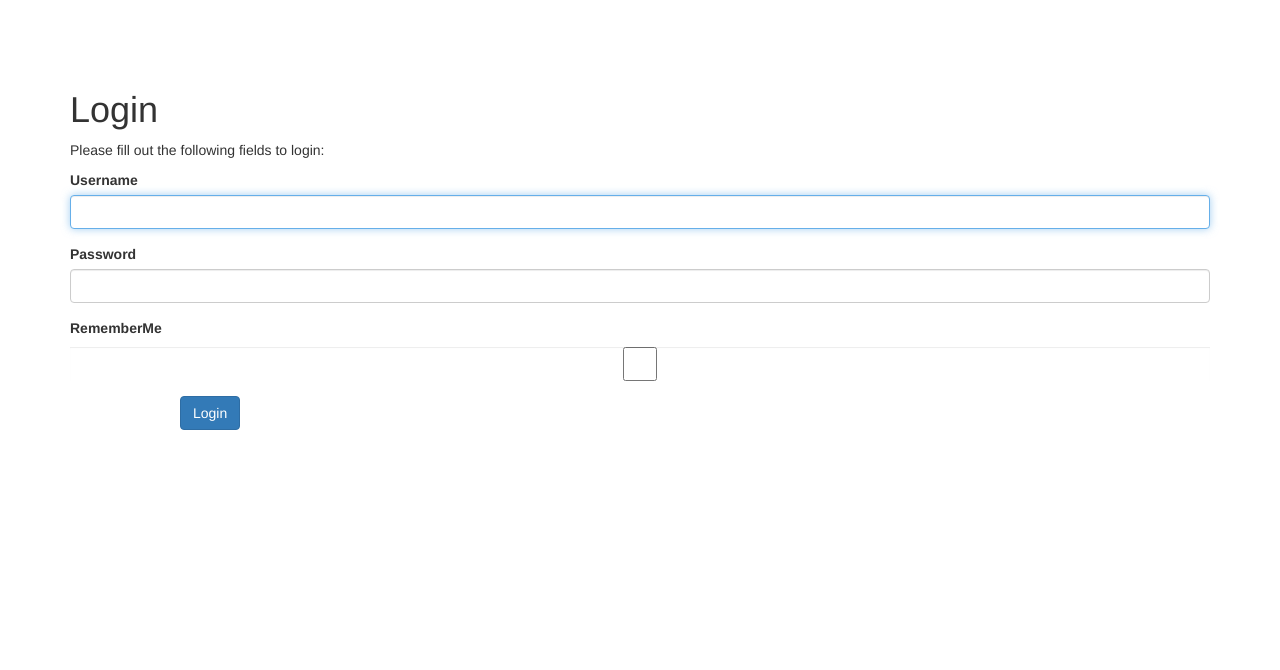
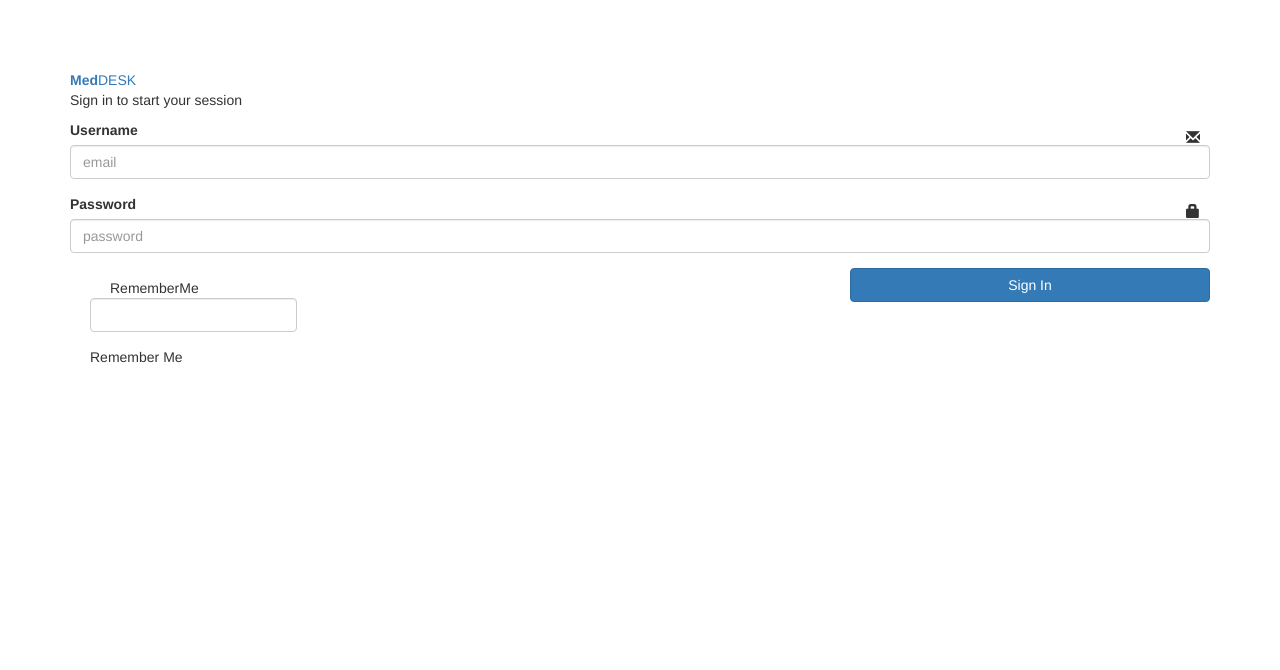
Before and after one commit to ut8ia/meddesk, a Yii app: template views/site/login.php in a window 1280 px wide. Shown: the top 670 px of the page. Run offline with PHP 8.4 and a stand-in for Yii, Linux system fonts and the light colour scheme; the template is opened without the code that fills it, so the values that code supplies are empty; form fields are guessed from the names that the template uses; some libraries are stand-ins or nearby versions.

Commit message:
footer? fixes? translations|

```diff
--- a/composer.json
+++ b/composer.json
@@ -31,7 +31,8 @@
         "yii2tech/ar-file": "*",
         "yiisoft/yii2-imagine": "~2.1.0",
         "dmstr/yii2-adminlte-asset": "^2.1",
-        "hiqdev/yii2-asset-icheck": "*"
+        "hiqdev/yii2-asset-icheck": "*",
+        "lajax/yii2-translate-manager": "^1.7.1"
 
     },
     "require-dev": {
--- a/controllers/SiteController.php
+++ b/controllers/SiteController.php
@@ -83,7 +83,7 @@ class SiteController extends Controller
         if ($model->load(Yii::$app->request->post()) && $model->login()) {
             return $this->redirect('/desk/start');
         }
-        return $this->render('loginlte', [
+        return $this->render('login', [
             'model' => $model,
         ]);
     }
--- a/modules/desk/composer.json
+++ b/modules/desk/composer.json
@@ -26,6 +26,7 @@
     "yii2tech/ar-softdelete": "*",
     "yii2tech/ar-file": "*",
     "yiisoft/yii2-imagine": "~2.1.0",
-    "dmstr/yii2-adminlte-asset": "^2.1"
+    "dmstr/yii2-adminlte-asset": "^2.1",
+    "lajax/yii2-translate-manager": "^1.7.1"
   }
 }
--- a/modules/desk/views/layouts/content.php
+++ b/modules/desk/views/layouts/content.php
@@ -22,11 +22,7 @@ use dmstr\widgets\Alert;
 </div>
 
 <footer class="main-footer">
-    <div class="pull-right hidden-xs">
-        <b>Version</b> 2.0
-    </div>
-    <strong>Copyright &copy; 2014-2015 <a href="http://almsaeedstudio.com">Almsaeed Studio</a>.</strong> All rights
-    reserved.
+   <?= date('Y-m-d H:m:s',time()); ?>
 </footer>
 
 <!-- Control Sidebar -->
--- a/views/layouts/login.php
+++ b/views/layouts/login.php
@@ -8,7 +8,6 @@ use yii\bootstrap\BootstrapPluginAsset;
 use yii\web\JqueryAsset;
 use yii\helpers\Html;
 use hiqdev\assets\icheck\iCheckAsset;
-use yii\bootstrap\ActiveForm;
 
 JqueryAsset::register($this);
 AdminLteAsset::register($this);
--- a/views/site/login.php
+++ b/views/site/login.php
@@ -2,43 +2,87 @@
 
 /* @var $this yii\web\View */
 /* @var $form yii\bootstrap\ActiveForm */
-/* @var $model app\models\LoginForm */
+/* @var $model app\modules\desk\models\forms\LoginForm */
 
-use yii\helpers\Html;
 use yii\bootstrap\ActiveForm;
 
 $this->title = 'Login';
 $this->params['breadcrumbs'][] = $this->title;
 ?>
-<div class="site-login">
-    <h1><?= Html::encode($this->title) ?></h1>
 
-    <p>Please fill out the following fields to login:</p>
+
+<div class="login-box">
+    <div class="login-logo">
+        <a href="https://adminlte.io/themes/AdminLTE/index2.html"><b>Med</b>DESK</a>
+    </div>
+    <!-- /.login-logo -->
+    <div class="login-box-body">
+        <p class="login-box-msg"><?= Yii::t('app', 'Sign in to start your session'); ?></p>
+
 
         <?php $form = ActiveForm::begin([
             'id' => 'login-form',
-        'layout' => 'horizontal',
             'fieldConfig' => [
-            'template' => "{label}\n<div class=\"col-lg-3\">{input}</div>\n<div class=\"col-lg-8\">{error}</div>",
-            'labelOptions' => ['class' => 'col-lg-1 control-label'],
+                'template' => "{input}",
             ],
         ]); ?>
 
-        <?= $form->field($model, 'username')->textInput(['autofocus' => true]) ?>
+        <div class="form-group has-feedback">
+            <?=
+            $form->field($model, 'username')
+                ->textInput([
+                    'placeholder' => 'email',
+                    'class' => 'form-control',
+                    'type' => 'email'
+                ]) ?>
+            <span class="glyphicon glyphicon-envelope form-control-feedback"></span>
+        </div>
 
-        <?= $form->field($model, 'password')->passwordInput() ?>
+        <div class="form-group has-feedback">
+            <?=
+            $form->field($model, 'password')
+                ->textInput([
+                    'class' => 'form-control',
+                    'placeholder' => 'password',
+                    'type' => 'password'
+                ]) ?>
+            <span class="glyphicon glyphicon-lock form-control-feedback"></span>
+        </div>
+        <div class="row">
+            <div class="col-xs-8">
+                <div class="checkbox icheck">
+                    <label class="">
+                        <div class="icheckbox_square-blue" style="position: relative;" aria-checked="false"
+                             aria-disabled="false">
 
-        <?= $form->field($model, 'rememberMe')->checkbox([
-            'template' => "<div class=\"col-lg-offset-1 col-lg-3\">{input} {label}</div>\n<div class=\"col-lg-8\">{error}</div>",
-        ]) ?>
+                            <?= $form->field($model, 'rememberMe')->input(
+                                'checkbox',
+                                [
+                                    'style' => "position: absolute; top: -20%; left: -20%; display: block; width: 140%; height: 140%; margin: 0px; padding: 0px; background: rgb(255, 255, 255) none repeat scroll 0% 0%; border: 0px none; opacity: 0;"
+                                ]
+                            ) ?>
 
-        <div class="form-group">
-            <div class="col-lg-offset-1 col-lg-11">
-                <?= Html::submitButton('Login', ['class' => 'btn btn-primary', 'name' => 'login-button']) ?>
+                            <ins class="iCheck-helper"
+                                 style="position: absolute; top: -20%; left: -20%; display: block; width: 140%; height: 140%; margin: 0px; padding: 0px; background: rgb(255, 255, 255) none repeat scroll 0% 0%; border: 0px none; opacity: 0;"></ins>
+                        </div>
+                        <?= Yii::t('app', 'Remember Me'); ?>
+                    </label>
                 </div>
             </div>
+            <!-- /.col -->
+            <div class="col-xs-4">
+                <button type="submit" class="btn btn-primary btn-block btn-flat">Sign In</button>
+            </div>
+            <!-- /.col -->
+        </div>
+
 
         <?php ActiveForm::end(); ?>
 
-    <div class="col-lg-offset-1" style="color:#999;"></div>
+        <!-- /.social-auth-links -->
+        <!--        <a href="#">I forgot my password</a><br>-->
+        <!--        <a href="https://adminlte.io/themes/AdminLTE/pages/examples/register.html" class="text-center">Register a newmembership</a>-->
+
     </div>
+    <!-- /.login-box-body -->
+</div>
```
Also changed, not shown: views/site/loginlte.php (deleted, +0 -88 lines), 1 other file. Lines whose indentation alone changed are shown as unchanged.
